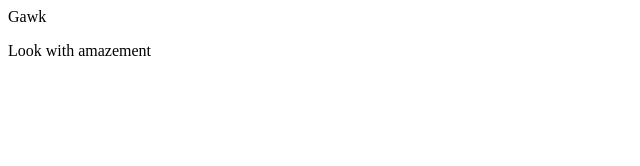
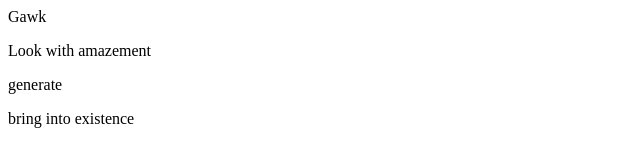
Before and after one commit to soumyayadav10/demo, a plain HTML site: page index.html in a window 1280 px wide. Shown: the whole page, without its empty margins (0-640 px from the left). Drawn offline with Linux system fonts and the light colour scheme.

Commit message:
Add new vocabulary

```diff
--- a/index.html
+++ b/index.html
@@ -3,5 +3,7 @@
   <body>
     <h>Gawk</h>
     <p>Look with amazement</p>
+    <h>generate</h>
+    <p>bring into existence</p>
   </body>
 </html>
```
